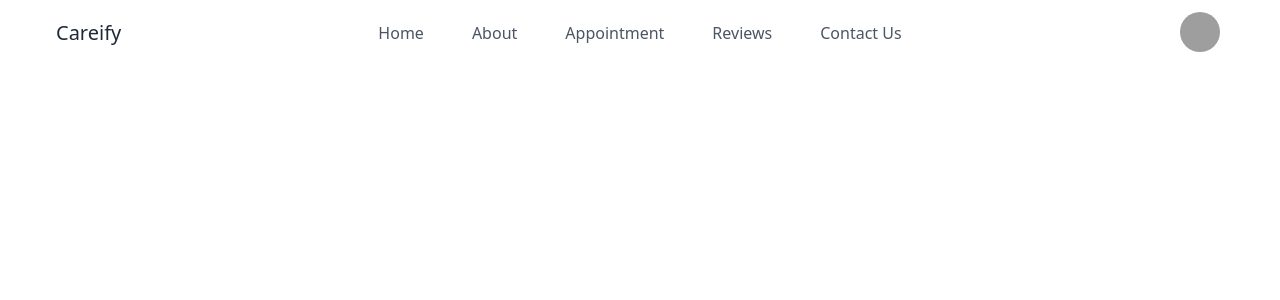
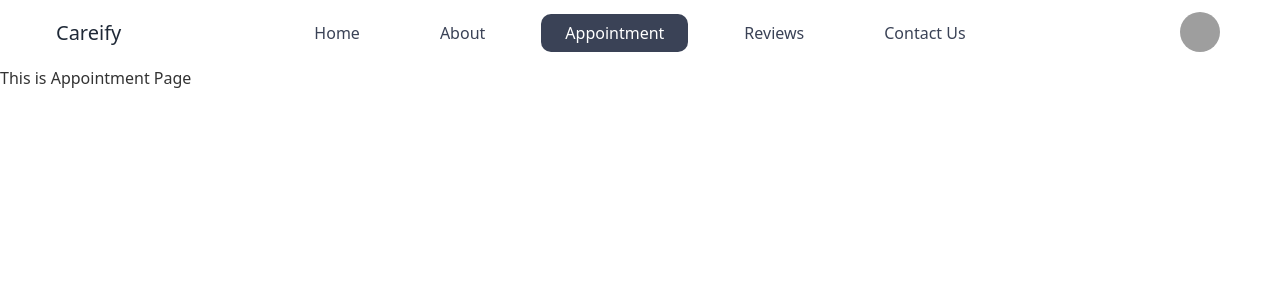
Before and after one commit to neel123go/Doctor-Portal-Client, a React (Create React App) app: page /appointment in a window 1280 px wide. Shown: the top 300 px of the page. Built offline with nearby package versions, Linux system fonts and the light colour scheme; grey boxes are pictures that could not be loaded.

Commit message:
added many route & designed active link

```diff
--- a/src/App.js
+++ b/src/App.js
@@ -1,9 +1,25 @@
-import Header from "./Components/Shared/Header/Header";
+import { Route, Routes } from "react-router-dom";
+import Header from './Components/Pages/Shared/Header/Header';
+import Home from './Components/Pages/Home/Home';
+import About from './Components/Pages/About/About';
+import Appointment from './Components/Pages/Appointment/Appointment';
+import Reviews from './Components/Pages/Reviews/Reviews';
+import Contact from './Components/Pages/Contact/Contact';
+import Profile from './Components/Pages/Profile/Profile';
 
 function App() {
   return (
     <div className="bg-white h-screen">
       <Header></Header>
+      <Routes>
+        <Route path="/" element={<Home></Home>}></Route>
+        <Route path="/home" element={<Home></Home>}></Route>
+        <Route path="/about" element={<About></About>}></Route>
+        <Route path="/appointment" element={<Appointment></Appointment>}></Route>
+        <Route path="/reviews" element={<Reviews></Reviews>}></Route>
+        <Route path="/contact" element={<Contact></Contact>}></Route>
+        <Route path="/profile" element={<Profile></Profile>}></Route>
+      </Routes>
     </div>
   );
 }
--- /dev/null
+++ b/src/Components/Pages/About/About.js
@@ -0,0 +1,11 @@
+import React from 'react';
+
+const About = () => {
+    return (
+        <div>
+            <h2>This is About</h2>
+        </div>
+    );
+};
+
+export default About;
--- /dev/null
+++ b/src/Components/Pages/Appointment/Appointment.js
@@ -0,0 +1,11 @@
+import React from 'react';
+
+const Appointment = () => {
+    return (
+        <div>
+            <h2>This is Appointment Page</h2>
+        </div>
+    );
+};
+
+export default Appointment;
--- /dev/null
+++ b/src/Components/Pages/Contact/Contact.js
@@ -0,0 +1,11 @@
+import React from 'react';
+
+const Contact = () => {
+    return (
+        <div>
+            <h2>Contact Us</h2>
+        </div>
+    );
+};
+
+export default Contact;
--- /dev/null
+++ b/src/Components/Pages/CustomLink/CustomLink.js
@@ -0,0 +1,21 @@
+import React from 'react';
+import { Link, useMatch, useResolvedPath } from 'react-router-dom';
+
+function CustomLink({ children, to, ...props }) {
+    let resolved = useResolvedPath(to);
+    let match = useMatch({ path: resolved.pathname, end: true });
+
+    return (
+        <div>
+            <Link
+                style={{ backgroundColor: match ? "#3A4256" : "white", color: match ? 'white' : '#3A4256', borderRadius: match ? '10px' : 'none' }}
+                to={to}
+                {...props}
+            >
+                {children}
+            </Link>
+        </div>
+    );
+}
+
+export default CustomLink;
--- /dev/null
+++ b/src/Components/Pages/Home/Home.js
@@ -0,0 +1,11 @@
+import React from 'react';
+
+const Home = () => {
+    return (
+        <div>
+            <h2>This is Home</h2>
+        </div>
+    );
+};
+
+export default Home;
--- /dev/null
+++ b/src/Components/Pages/Profile/Profile.js
@@ -0,0 +1,11 @@
+import React from 'react';
+
+const Profile = () => {
+    return (
+        <div>
+            <h2>User Profile</h2>
+        </div>
+    );
+};
+
+export default Profile;
--- /dev/null
+++ b/src/Components/Pages/Reviews/Reviews.js
@@ -0,0 +1,11 @@
+import React from 'react';
+
+const Reviews = () => {
+    return (
+        <div>
+            <h2>This is Reviews Page</h2>
+        </div>
+    );
+};
+
+export default Reviews;
--- a/src/Components/Shared/Header/Header.js
+++ b/src/Components/Pages/Shared/Header/Header.js
@@ -1,13 +1,14 @@
 import React from 'react';
 import { Link } from 'react-router-dom';
+import CustomLink from '../../CustomLink/CustomLink';
 
 const Header = () => {
     const menuItems = <>
-        <li><Link to='/' className='active:bg-gray-700 active:text-white text-gray-600 md:py-2 md:px-6'>Home</Link></li>
-        <li><Link to='/' className="active:bg-gray-700 active:text-white text-gray-600 md:py-2 md:px-6">About</Link></li>
-        <li><Link to='/' className='active:bg-gray-700 active:text-white text-gray-600 md:py-2 md:px-6'>Appointment</Link></li>
-        <li><Link to='/' className='active:bg-gray-700 active:text-white text-gray-600 md:py-2 md:px-6'>Reviews</Link></li>
-        <li><Link to='/' className='active:bg-gray-700 active:text-white text-gray-600 md:py-2 md:px-6'>Contact Us</Link></li>
+        <li><div className='bg-transparent'><CustomLink to='/home' className='transition ease-linear duration-200 delay-400 py-2 px-6'>Home</CustomLink></div></li>
+        <li><div className='bg-transparent'><CustomLink to='/about' className="transition ease-linear duration-200 delay-400 py-2 px-6">About</CustomLink></div></li>
+        <li><div className='bg-transparent'><CustomLink to='/appointment' className="transition ease-linear duration-200 delay-400 py-2 px-6">Appointment</CustomLink></div></li>
+        <li><div className='bg-transparent'><CustomLink to='/reviews' className="transition ease-linear duration-200 delay-400 py-2 px-6">Reviews</CustomLink></div></li>
+        <li><div className='bg-transparent'><CustomLink to='/contact' className="transition ease-linear duration-200 delay-400 py-2 px-6">Contact Us</CustomLink></div></li>
     </>
     return (
         <div className="navbar bg-white md:px-14">
@@ -16,13 +17,13 @@ const Header = () => {
                     <label tabIndex="0" className="btn btn-ghost lg:hidden">
                         <svg xmlns="http://www.w3.org/2000/svg" className="h-5 w-5" fill="none" viewBox="0 0 24 24" stroke="currentColor"><path strokeLinecap="round" strokeLinejoin="round" strokeWidth="2" d="M4 6h16M4 12h8m-8 6h16" /></svg>
                     </label>
-                    <ul tabIndex="0" className="menu menu-compact dropdown-content mt-3 p-2 shadow bg-white rounded-box w-52 text-gray-700">
+                    <ul tabIndex="0" className="menu menu-compact dropdown-content mt-3 p-2 shadow bg-white rounded-box w-52">
                         {menuItems}
                     </ul>
                 </div>
                 <Link to='/' className="normal-case text-xl text-gray-800">Careify</Link>
             </div>
-            <div className="navbar-center hidden lg:flex text-gray-700">
+            <div className="navbar-center hidden lg:flex">
                 <ul className="menu menu-horizontal p-0">
                     {menuItems}
                 </ul>
@@ -36,12 +37,11 @@ const Header = () => {
                     </label>
                     <ul tabIndex="0" className="mt-3 p-2 shadow menu menu-compact dropdown-content bg-white rounded-box w-52">
                         <li>
-                            <Link to='/' className="justify-between text-gray-700 active:bg-emerald-100">
+                            <Link to='/profile' className="justify-between text-gray-700 active:bg-emerald-100">
                                 Profile
                                 <span className="badge text-xs bg-slate-50 text-gray-400 border-emerald-500">New</span>
                             </Link>
                         </li>
-                        <li><Link to='/' className='text-gray-700 active:bg-emerald-100'>Settings</Link></li>
                         <li><Link to='/' className='text-gray-700 active:bg-emerald-100'>Logout</Link></li>
                     </ul>
                 </div>
```
Also changed, not shown: src/Components/Pages/Shared/Footer/Footer.js (added).
